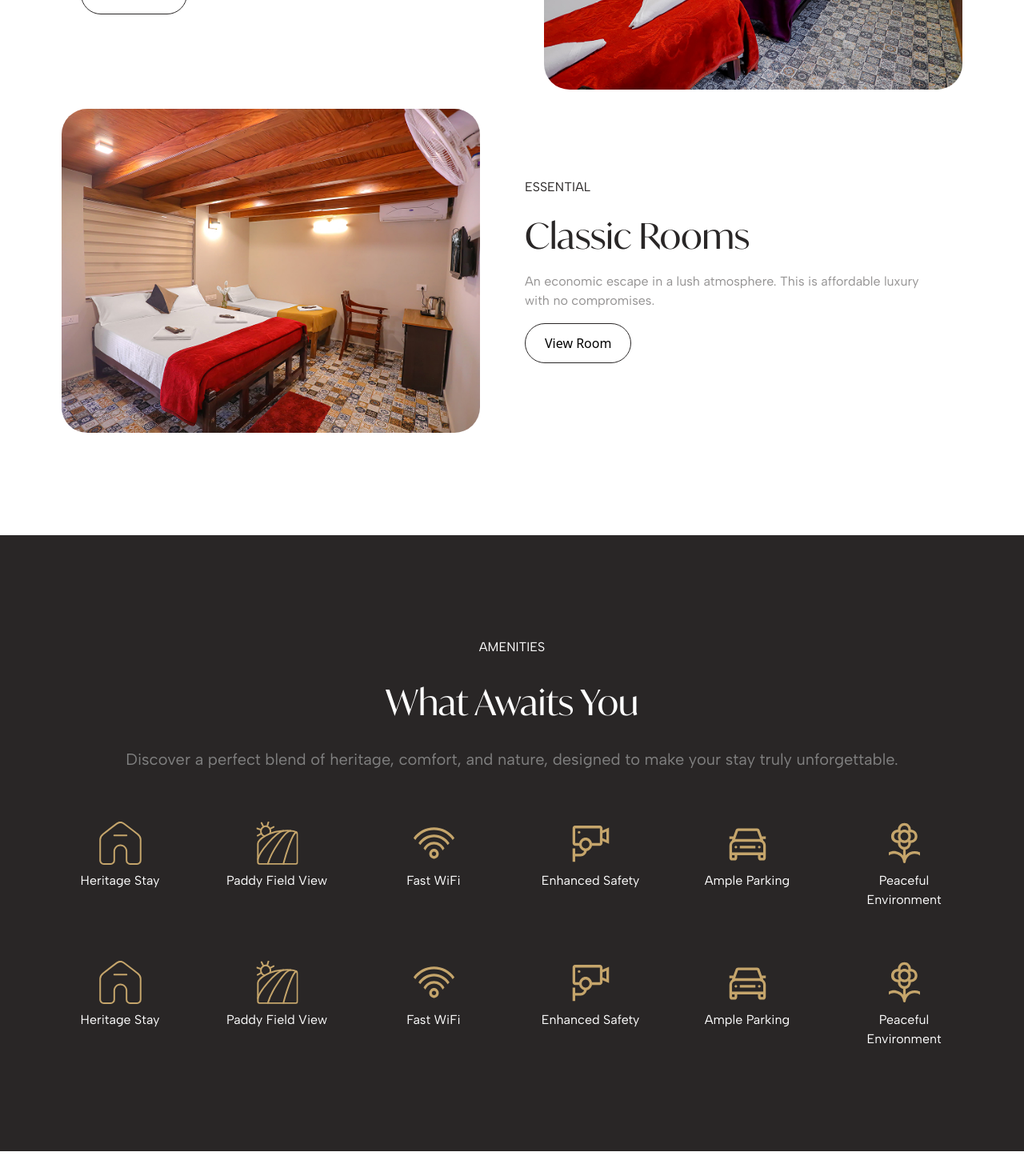
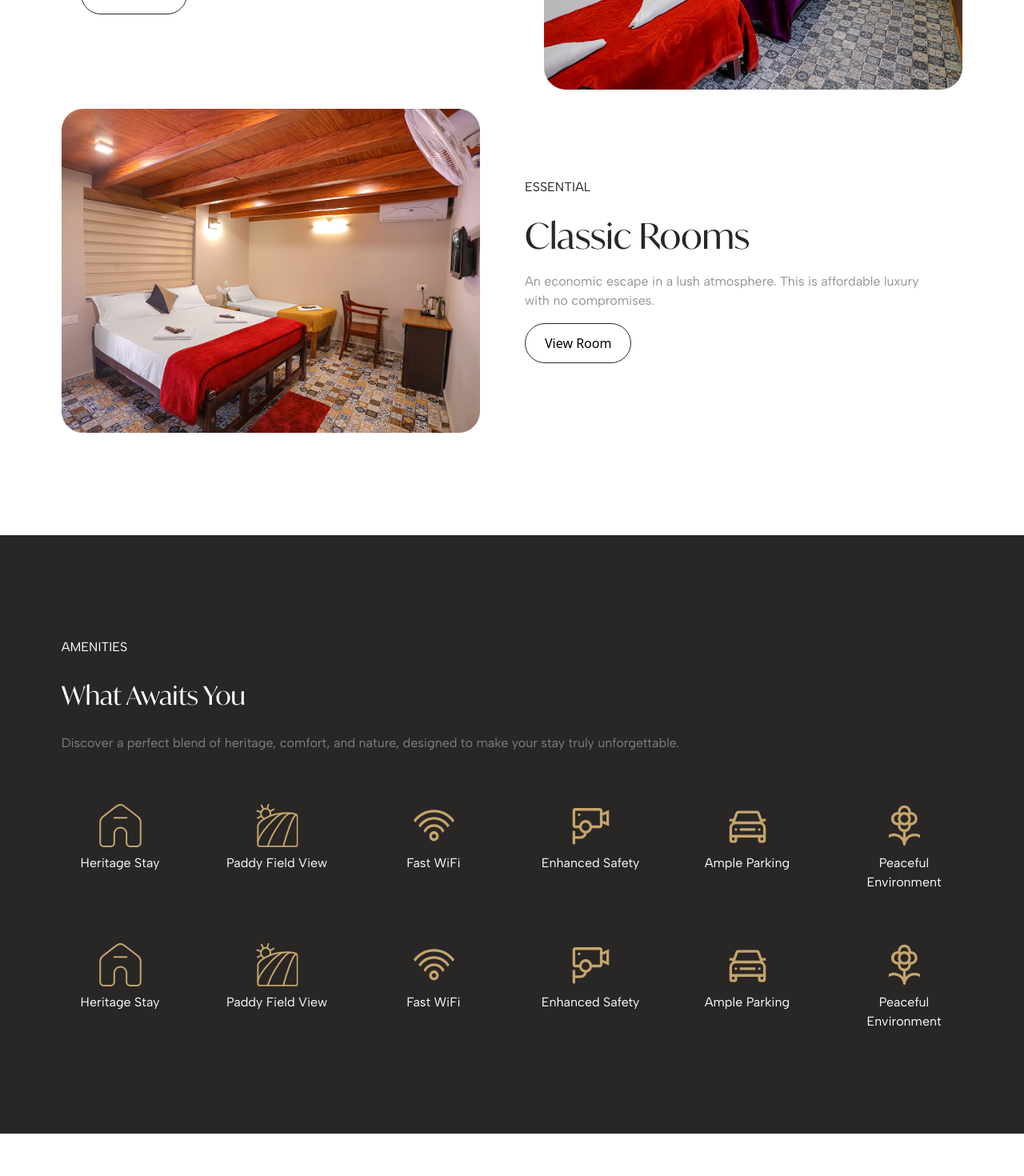
Before and after one commit to rishiyee/kudajadri, a React (Vite) app: page / in a window 1280 px wide. Shown: the part 3080-4550 px from the top of the page at 80% size. Built offline with nearby package versions, Linux system fonts and the light colour scheme; no server answers.

Commit message:
Fix: style issues

```diff
--- a/src/components/Home/components/Amenities.tsx
+++ b/src/components/Home/components/Amenities.tsx
@@ -9,14 +9,14 @@ const Amenities = () => {
   return (
     <div className="sm:px-[6%] sm:py-32 bg-primary mobile:px-4 mobile:py-14" id="a">
       <div className="flex flex-col sm:gap-16 mobile:gap-8">
-        <div className="flex flex-col gap-6 items-center">
-          <div className="flex flex-col gap-6 font-albertSans items-center">
+        <div className="flex flex-col gap-6 items-start">
+          <div className="flex flex-col gap-6 font-albertSans items-start">
             <p className="uppercase text-[#FFF] font-albertSans">amenities</p>
-            <h1 className="text-[#FFF] font-ivy text-[44px]">
+            <h1 className="text-[#FFF] font-ivy text-[32px]">
               What Awaits You
             </h1>
           </div>
-          <p className="font-albertSans text-secondary text-xl">
+          <p className="font-albertSans text-secondary text-[16px]">
             Discover a perfect blend of heritage, comfort, and nature, designed
             to make your stay truly unforgettable.
           </p>
@@ -53,7 +53,7 @@ export default Amenities;
 
 const AmititiesLogo = ({ logo, title }: { logo: string; title: string }) => {
   return (
-    <div className="flex flex-col gap-2 items-center mobile:py-7 sm:py-0 mobile:border sm:border-none mobile:w-[140px]">
+    <div className="flex flex-col gap-2 items-center mobile:py-7 sm:py-0 mobile:w-[140px]">
       <div>
         <img src={logo} alt="" />
       </div>
--- a/src/components/Home/components/IndividualRoomSession.tsx
+++ b/src/components/Home/components/IndividualRoomSession.tsx
@@ -26,7 +26,7 @@ export const IndividualRoomSession = ({
         <img
           src={image}
           alt=""
-          className="object-cover size-full rounded-[32px]"
+          className="object-cover size-full rounded-[16px]"
         />
       </div>
       <div className="sm:p-6 sm:flex-1">
--- a/src/components/Home/components/OurGallery.tsx
+++ b/src/components/Home/components/OurGallery.tsx
@@ -79,19 +79,19 @@ const OurGallery = () => {
             <img
               src={currentImages[0]}
               alt=""
-              className="object-cover size-full rounded-3xl"
+              className="object-cover size-full rounded-[16px]"
             />
           </div>
           <div className="flex flex-col sm:flex-row gap-2 sm:h-[342px]">
             <img
               src={currentImages[1]}
               alt=""
-              className="h-full rounded-3xl flex-1 object-cover"
+              className="h-full rounded-[16px] flex-1 object-cover"
             />
             <img
               src={currentImages[2]}
               alt=""
-              className="h-full rounded-3xl flex-1 object-cover"
+              className="h-full rounded-[16px] flex-1 object-cover"
             />
           </div>
         </motion.div>
```
